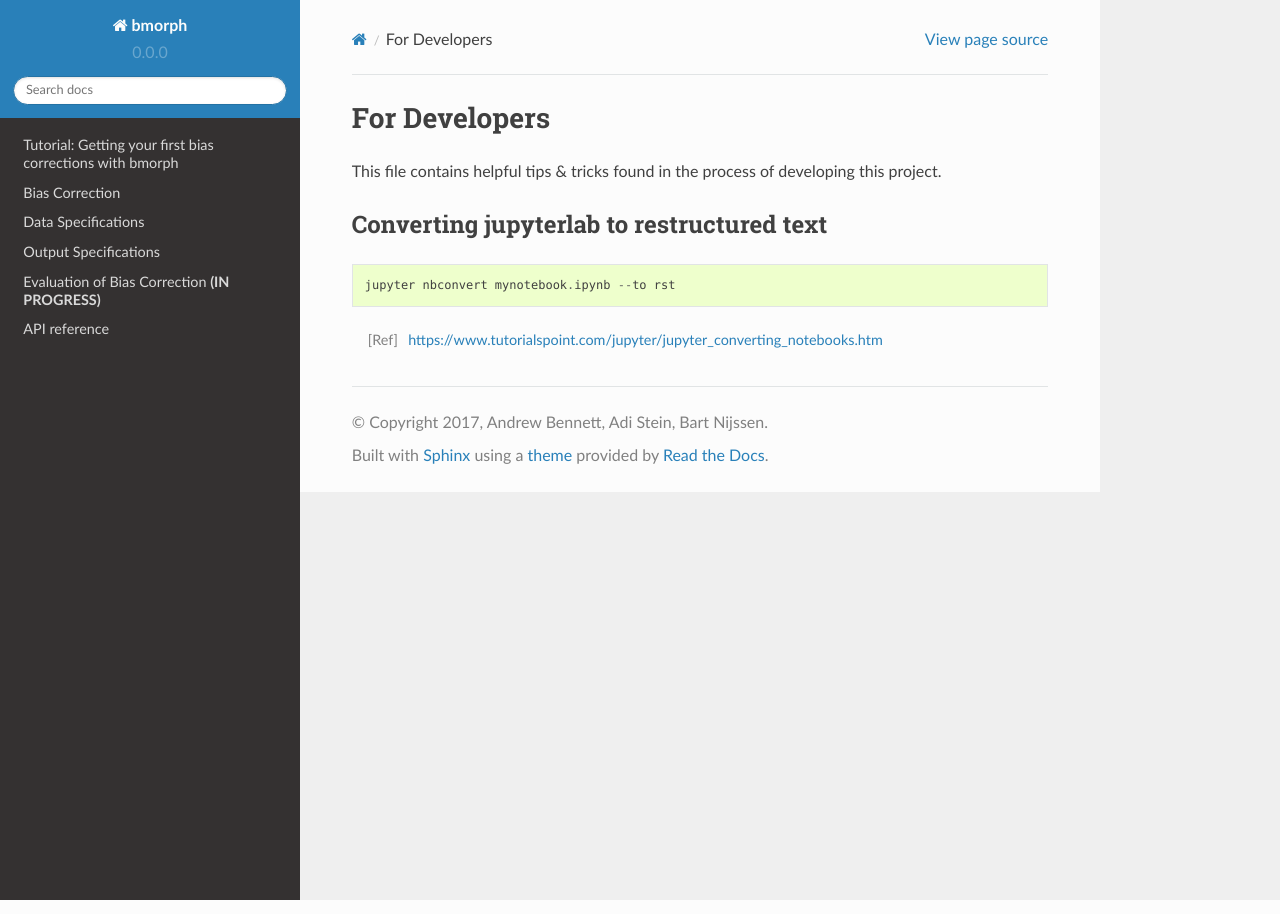
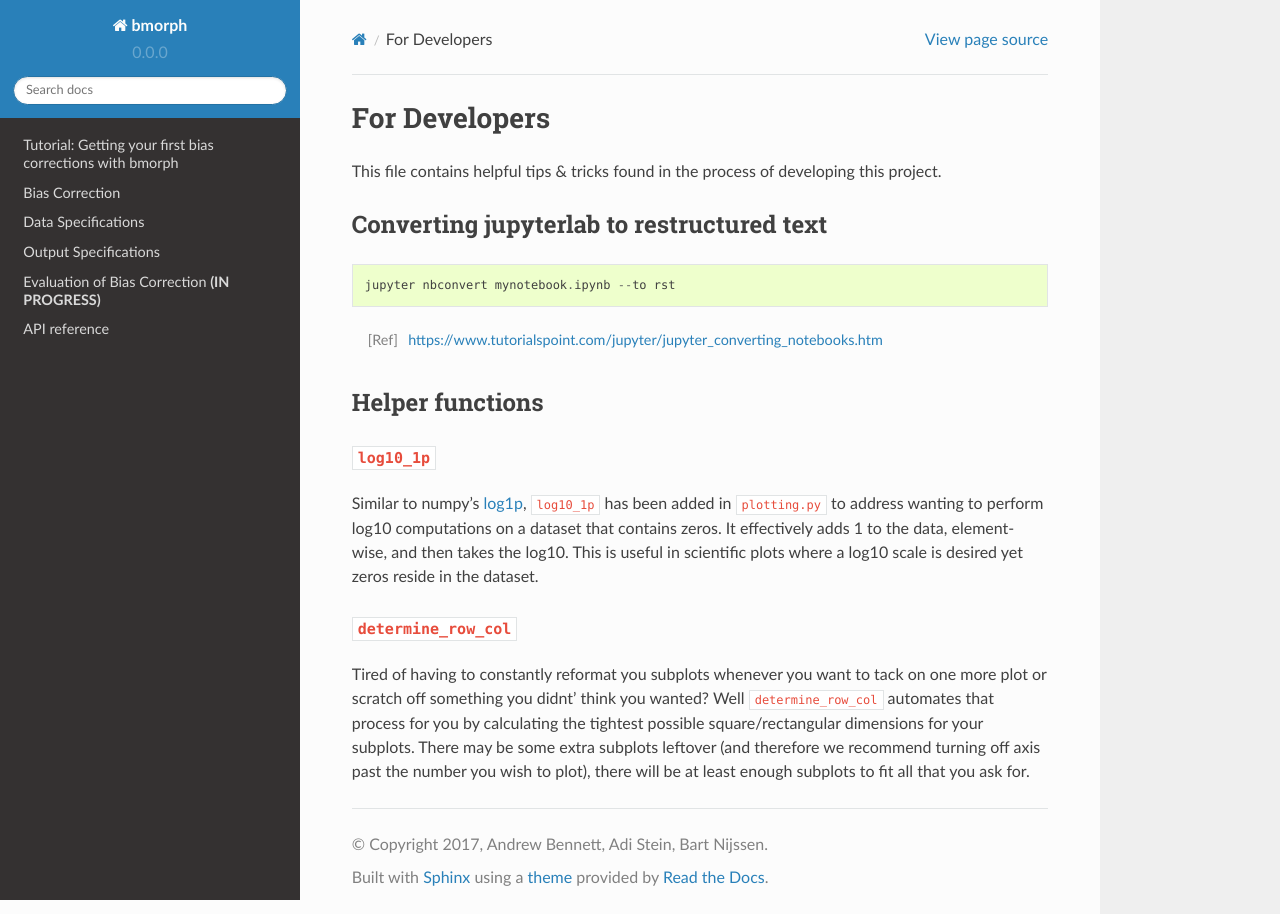
Before and after one commit to UW-Hydro/bmorph, a Sphinx documentation site: the page built from docs/for_developers.rst, in a window 1280 px wide. Built offline with Sphinx 7.4.7 and the Read the Docs theme 2.0.0, drawn with Linux system fonts in a browser that asks for light colours.

Commit message:
Fixed typo in plotting.py. A few helper functions added to for_developers.rst that might get lost in the code otherwise. evaluation.rst still needs graphical examples of SRN's, discussion of the different statistical methods and their relevance to bmorph, and more specific plotting examples

```diff
--- a/docs/for_developers.rst
+++ b/docs/for_developers.rst
@@ -11,3 +11,16 @@ Converting jupyterlab to restructured text
     jupyter nbconvert mynotebook.ipynb --to rst
 
 .. [Ref] https://www.tutorialspoint.com/jupyter/jupyter_converting_notebooks.htm
+
+Helper functions
+----------------
+
+``log10_1p``
+^^^^^^^^^^^^
+
+Similar to numpy's `log1p <https://numpy.org/doc/stable/reference/generated/numpy.log1p.html>`_, ``log10_1p`` has been added in ``plotting.py`` to address wanting to perform log10 computations on a dataset that contains zeros. It effectively adds 1 to the data, element-wise, and then takes the log10. This is useful in scientific plots where a log10 scale is desired yet zeros reside in the dataset.
+
+``determine_row_col``
+^^^^^^^^^^^^^^^^^^^^^
+
+Tired of having to constantly reformat you subplots whenever you want to tack on one more plot or scratch off something you didnt' think you wanted? Well ``determine_row_col`` automates that process for you by calculating the tightest possible square/rectangular dimensions for your subplots. There may be some extra subplots leftover (and therefore we recommend turning off axis past the number you wish to plot), there will be at least enough subplots to fit all that you ask for.
```
Also changed, not shown: docs/evaluation.rst (+24 -0 lines), 1 other file.
